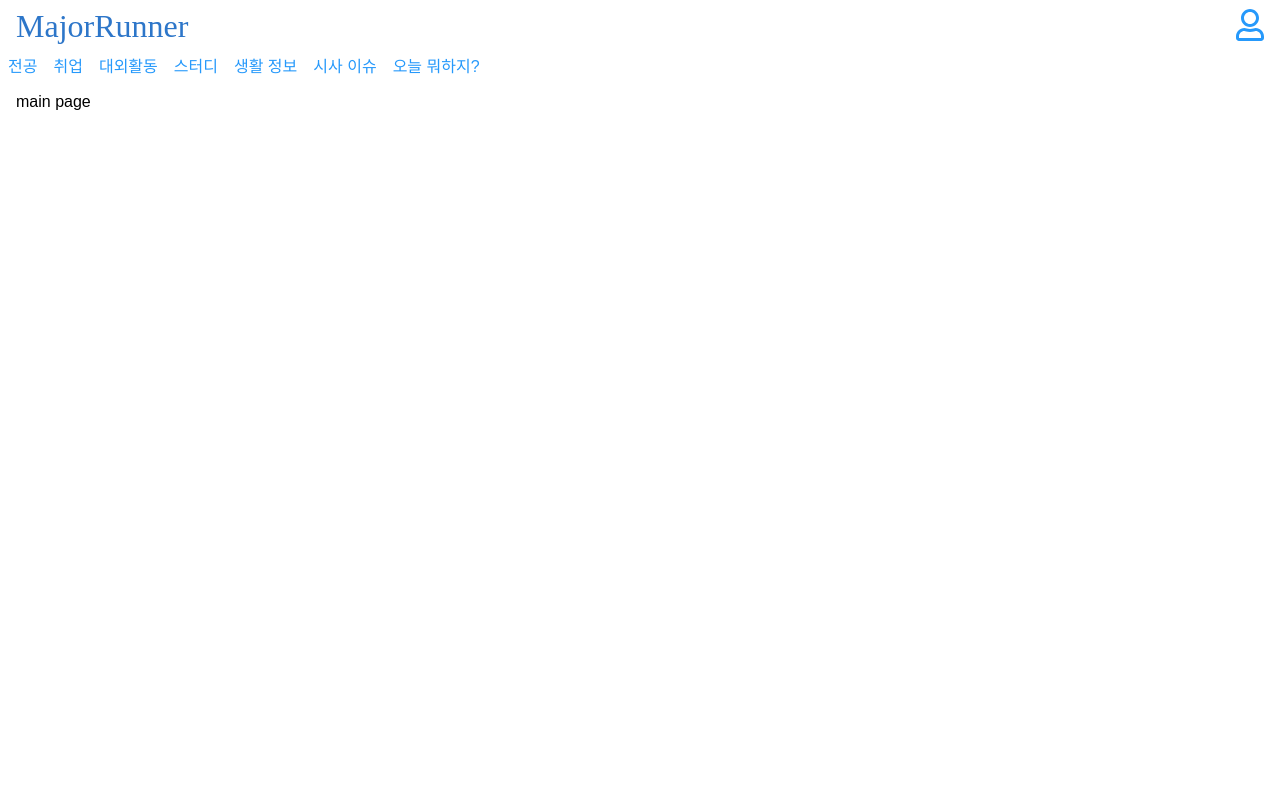
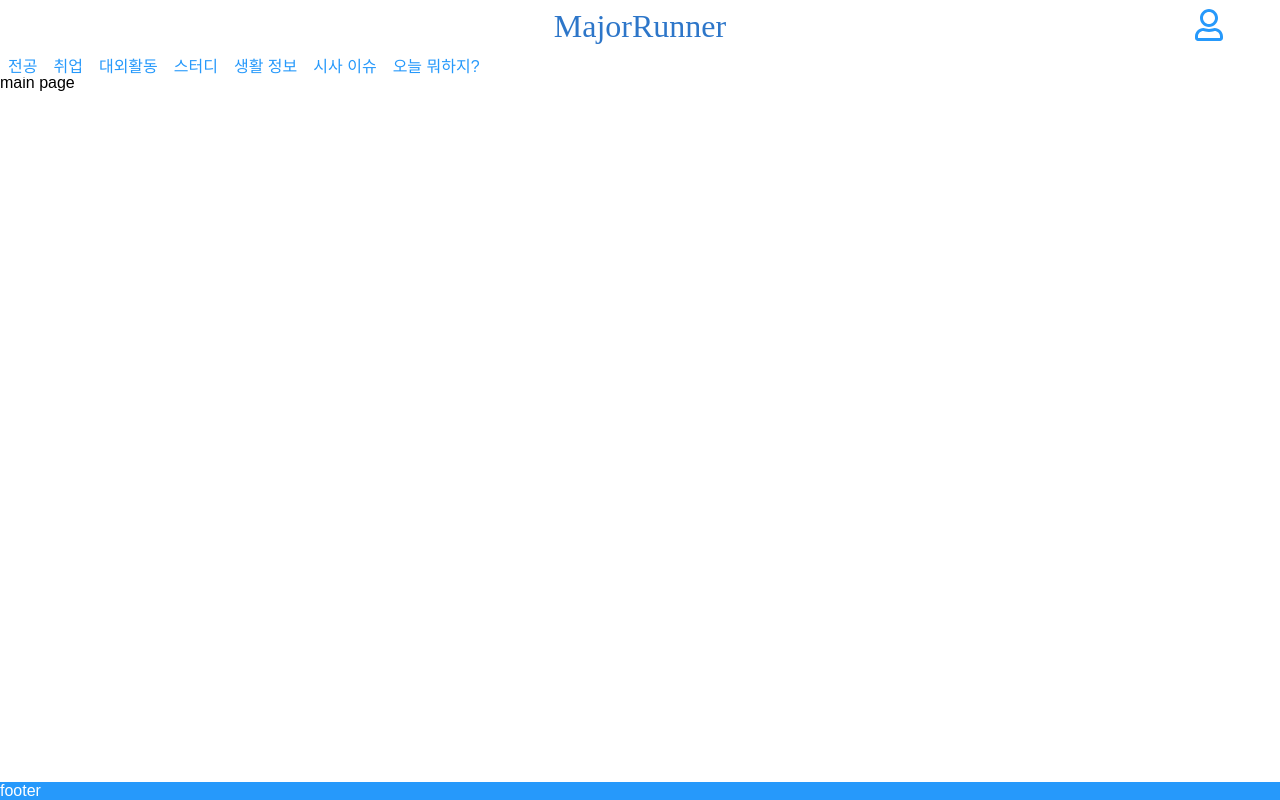
Before and after one commit to hyeonic/major-runner, a Vue app: page /main in a window 1280 px wide. Built offline with nearby package versions, Linux system fonts and the light colour scheme.

Commit message:
feat: Add AppSection.vue And Add AppFooter.vue
Section을 담당하는 vue 생성
Footer를 담당하는 vue 생성
App.vue 간단한 수정

```diff
--- a/src/App.vue
+++ b/src/App.vue
@@ -1,25 +1,26 @@
 <template>
   <div id="app">
     <app-header></app-header>
-    <router-view class="section"></router-view>
+    <app-section></app-section>
+    <app-footer></app-footer>
   </div>
 </template>
 
 <script>
 import AppHeader from '@/components/common/AppHeader.vue';
+import AppFooter from '@/components/common/AppFooter.vue';
+import AppSection from '@/components/common/AppSection.vue';
 
 export default {
   name: 'App',
   components: {
     AppHeader,
+    AppFooter,
+    AppSection,
   },
 };
 </script>
 
 <style>
 @import './css/reset.css';
-
-.section {
-  padding: 1rem;
-}
 </style>
--- /dev/null
+++ b/src/components/common/AppFooter.vue
@@ -0,0 +1,20 @@
+<template>
+  <footer>
+    footer
+  </footer>
+</template>
+
+<script>
+export default {};
+</script>
+
+<style scoped>
+footer {
+  position: absolute;
+  bottom: 0;
+  left: 0;
+  right: 0;
+  color: white;
+  background-color: #2699fb;
+}
+</style>
--- a/src/components/common/AppHeader.vue
+++ b/src/components/common/AppHeader.vue
@@ -1,14 +1,17 @@
 <template>
   <header>
     <div class="header-container">
+      <div class="ham"></div>
       <div class="logo">
         <router-link to="/main">MajorRunner</router-link>
       </div>
-      <span class="user-state" @click="modalControll"
-        ><font-awesome-icon
+      <span class="user-state">
+        <font-awesome-icon
+          @click="modalControll"
           :icon="['far', 'user']"
           :style="{ color: '#2699fb' }"
-      /></span>
+        />
+      </span>
     </div>
 
     <!-- modal dialog -->
@@ -72,14 +75,28 @@ export default {
 </script>
 
 <style scoped>
+header {
+  position: fixed;
+  left: 0;
+  right: 0;
+  top: 0;
+  width: 100%;
+  background-color: white;
+}
+
 .header-container {
   padding: 0.5rem 0;
   display: flex;
 }
 
+.ham {
+  flex: 1;
+}
+
 .logo {
-  margin-right: auto;
-  margin-left: 1rem;
+  margin: auto;
+  flex: 7;
+  text-align: center;
 }
 
 .logo > a {
@@ -89,26 +106,9 @@ export default {
 }
 
 .user-state {
-  margin-left: auto;
-  margin-right: 1rem;
   font-size: 2rem;
-}
-
-.gnb-ul {
-  display: flex;
-  white-space: nowrap;
-  overflow-x: auto;
-  overflow-y: hidden;
   text-align: center;
-}
-
-.gnb-li > a {
-  color: #2699fb;
-  padding: 0.5rem 0.5rem;
-}
-
-.gnb-ul::-webkit-scrollbar {
-  display: none; /* Chrome, Safari, Opera*/
+  flex: 1;
 }
 
 .action-btn > a {
@@ -134,4 +134,21 @@ export default {
   background-color: antiquewhite;
   color: #2699fb;
 }
+
+.gnb-ul {
+  display: flex;
+  white-space: nowrap;
+  overflow-x: auto;
+  overflow-y: hidden;
+  text-align: center;
+}
+
+.gnb-li > a {
+  color: #2699fb;
+  padding: 0.5rem 0.5rem;
+}
+
+.gnb-ul::-webkit-scrollbar {
+  display: none; /* Chrome, Safari, Opera*/
+}
 </style>
--- /dev/null
+++ b/src/components/common/AppSection.vue
@@ -0,0 +1,16 @@
+<template>
+  <section>
+    <div class="header-under"></div>
+    <router-view></router-view>
+  </section>
+</template>
+
+<script>
+export default {};
+</script>
+
+<style scoped>
+.header-under {
+  height: 74px;
+}
+</style>
```
